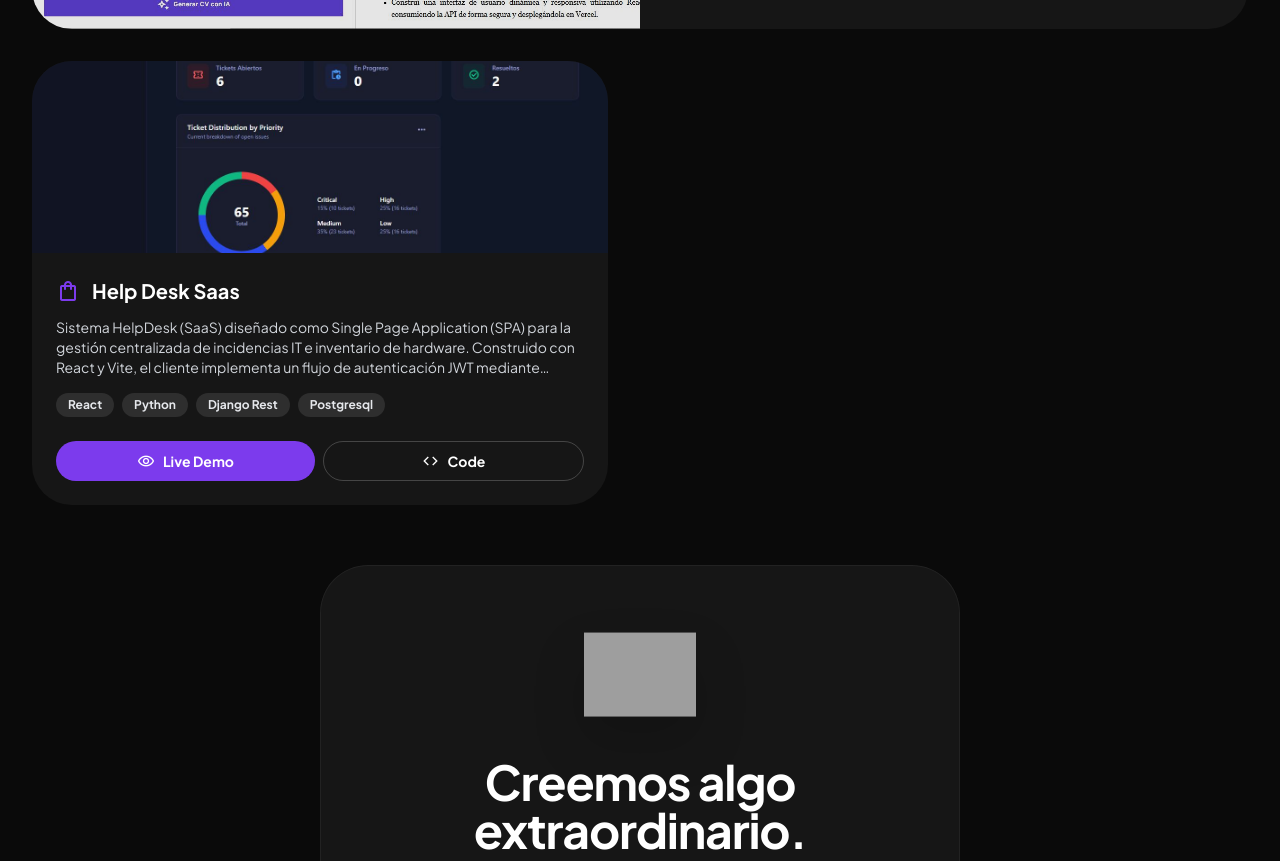
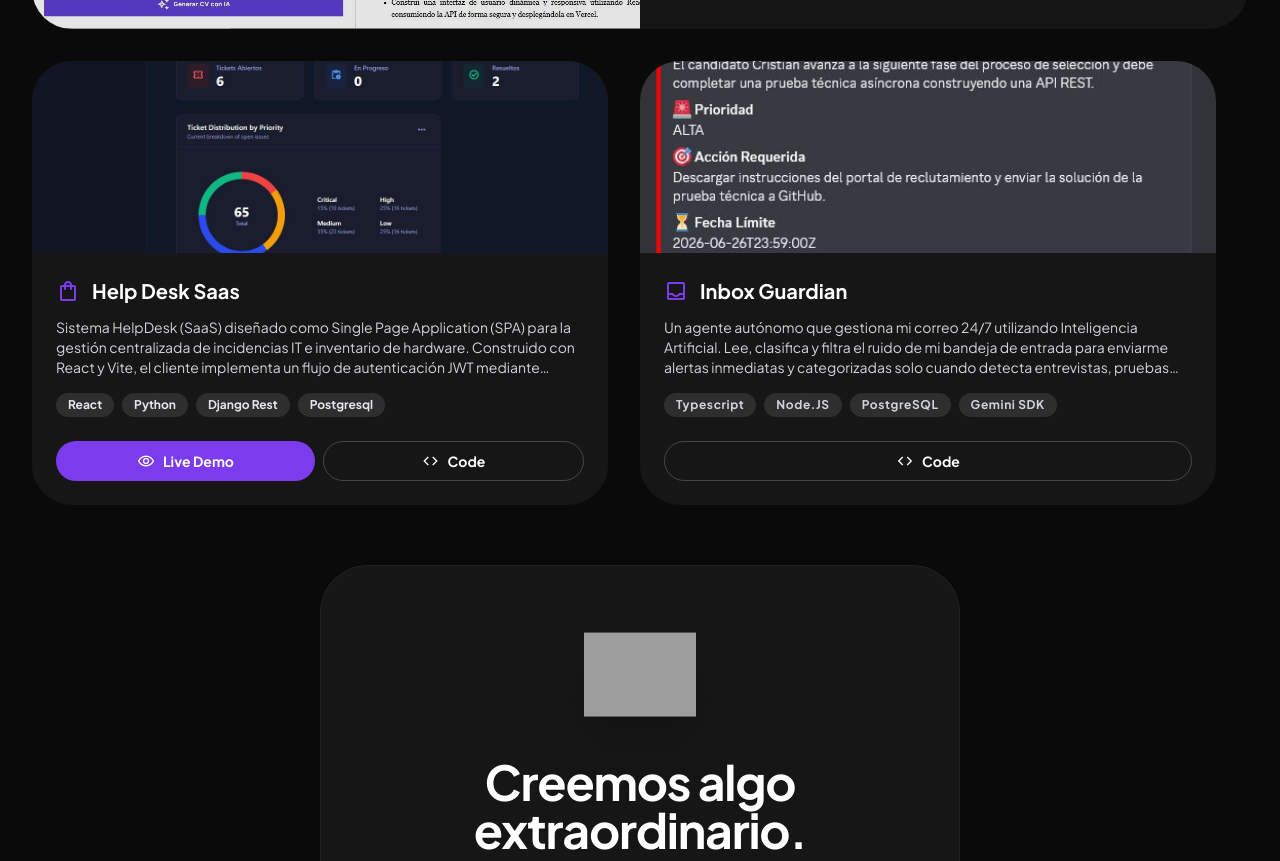
Before and after one commit to FiZBeR/mi-portafolio, a website built with Vite: page index.html in a window 1280 px wide. Shown: the part 2336-3197 px from the top of the page. Built offline with nearby package versions, Linux system fonts and the light colour scheme; grey boxes are pictures that could not be loaded.

Commit message:
feat: Nuevo proyecto

```diff
--- a/index.html
+++ b/index.html
@@ -776,6 +776,62 @@
           </div>
         </div>
 
+        <!-- Inbox Guardin -->
+        <div
+          class="col-span-1 group bg-white dark:bg-card rounded-xl shadow-soft overflow-hidden hover:shadow-2xl transition-all duration-300 flex flex-col"
+        >
+          <div
+            class="w-full h-48 bg-cover bg-center transition-transform duration-700 group-hover:scale-105"
+            data-alt="Fitness tracking dashboard design"
+            style="background-image: url('/public/inbox-guardian.JPG')"
+          ></div>
+          <div class="p-6 flex flex-col flex-1">
+            <div class="flex items-center gap-3 mb-3">
+              <span
+                class="material-symbols-outlined text-primary dark:group-hover:text-accent"
+                >inbox</span
+              >
+              <h3
+                class="text-xl font-bold group-hover:text-primary transition-colors dark:text-white dark:group-hover:text-accent"
+              >
+                Inbox Guardian
+              </h3>
+            </div>
+            <p
+              class="text-gray-600 dark:text-gray-300 text-sm mb-4 line-clamp-3 flex-1"
+            >
+            Un agente autónomo que gestiona mi correo 24/7 utilizando Inteligencia Artificial. Lee, clasifica y filtra el ruido de mi bandeja de entrada para enviarme alertas inmediatas y categorizadas solo cuando detecta entrevistas, pruebas técnicas u oportunidades laborales reales, asegurando que nunca pierda una oferta por culpa del spam.
+            </p>
+            <div class="flex flex-wrap gap-2 mb-6">
+              <span
+                class="px-3 py-1 rounded-full bg-gray-100 dark:bg-white/10 text-xs font-bold tracking-wider text-gray-600 dark:text-gray-300"
+                >Typescript</span
+              >
+              <span
+                class="px-3 py-1 rounded-full bg-gray-100 dark:bg-white/10 text-xs font-bold tracking-wider text-gray-600 dark:text-gray-300"
+                >Node.JS</span
+              >
+              <span
+                class="px-3 py-1 rounded-full bg-gray-100 dark:bg-white/10 text-xs font-bold tracking-wider text-gray-600 dark:text-gray-300"
+                >PostgreSQL</span
+              >
+              <span
+                class="px-3 py-1 rounded-full bg-gray-100 dark:bg-white/10 text-xs font-bold tracking-wider text-gray-600 dark:text-gray-300"
+                >Gemini SDK</span
+              >
+            </div>
+            <div class="flex gap-2">
+              <a
+                class="flex-1 h-10 px-4 rounded-full border border-gray-300 dark:border-white/20 hover:border-primary text-gray-700 dark:text-white hover:text-primary text-sm font-bold transition-colors flex items-center justify-center gap-2 dark:hover:border-accent dark:hover:text-accent"
+                href="https://github.com/FiZBeR/Inbox-Guardian/tree/main"
+                >
+                <span class="material-symbols-outlined text-[18px]">code</span>
+                Code
+            </a>
+            </div>
+          </div>
+        </div>
+
 
       </div>
     </section>
```
Also changed, not shown: public/inbox-guardian.JPG (added).
